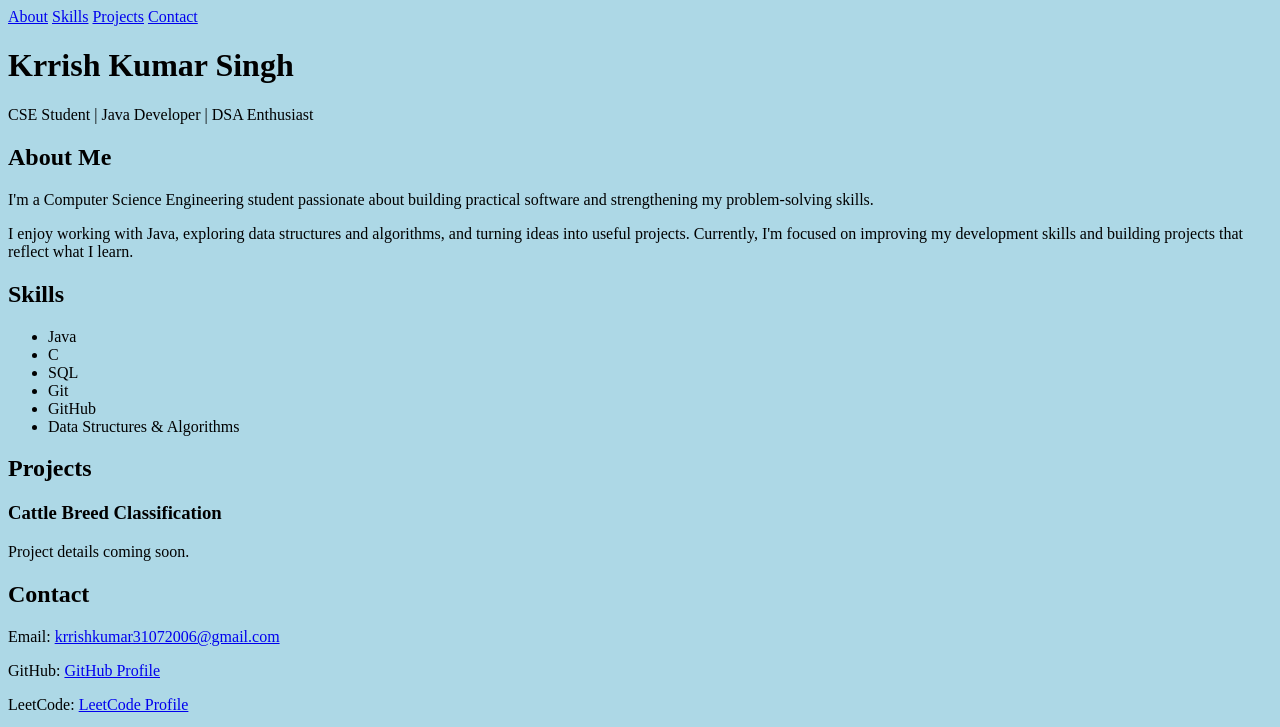
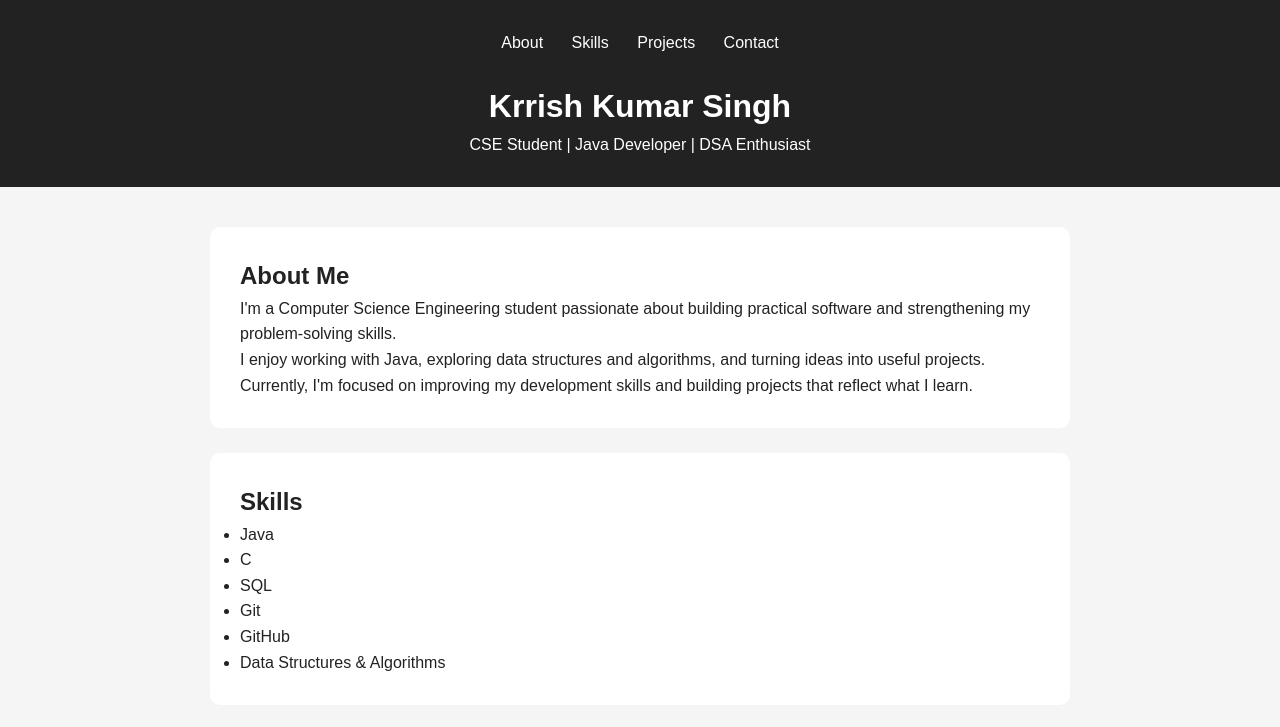
Before and after one commit to krrishkumar31072006-lgtm/krrish-portfolio, a plain HTML site: page index.html in a window 1280 px wide. Shown: the top 727 px of the page. Drawn offline with Linux system fonts and the light colour scheme.

Commit message:
style: add basic portfolio styling

```diff
--- a/style.css
+++ b/style.css
@@ -1,3 +1,52 @@
+/* Basic reset */
+* {
+    margin: 0;
+    padding: 0;
+    box-sizing: border-box;
+}
+
+/* Page */
 body {
-    background-color: lightblue;
+    font-family: Arial, sans-serif;
+    background-color: #f5f5f5;
+    color: #222;
+    line-height: 1.6;
 }
+
+/* Header */
+header {
+    background-color: #222;
+    color: white;
+    padding: 30px;
+    text-align: center;
+}
+
+/* Navigation */
+nav {
+    margin-bottom: 25px;
+}
+
+nav a {
+
+    color: white;
+    text-decoration: none;
+    margin: 0 12px;
+}
+  nav a:hover {
+    text-decoration: underline;
+}
+
+/* Main content */
+main {
+    max-width: 900px;
+    margin: 40px auto;
+    padding: 0 20px;
+}
+
+/* Sections */
+section {
+    background-color: white;
+    padding: 30px;
+    margin-bottom: 25px;
+    border-radius: 10px;
+}
```
